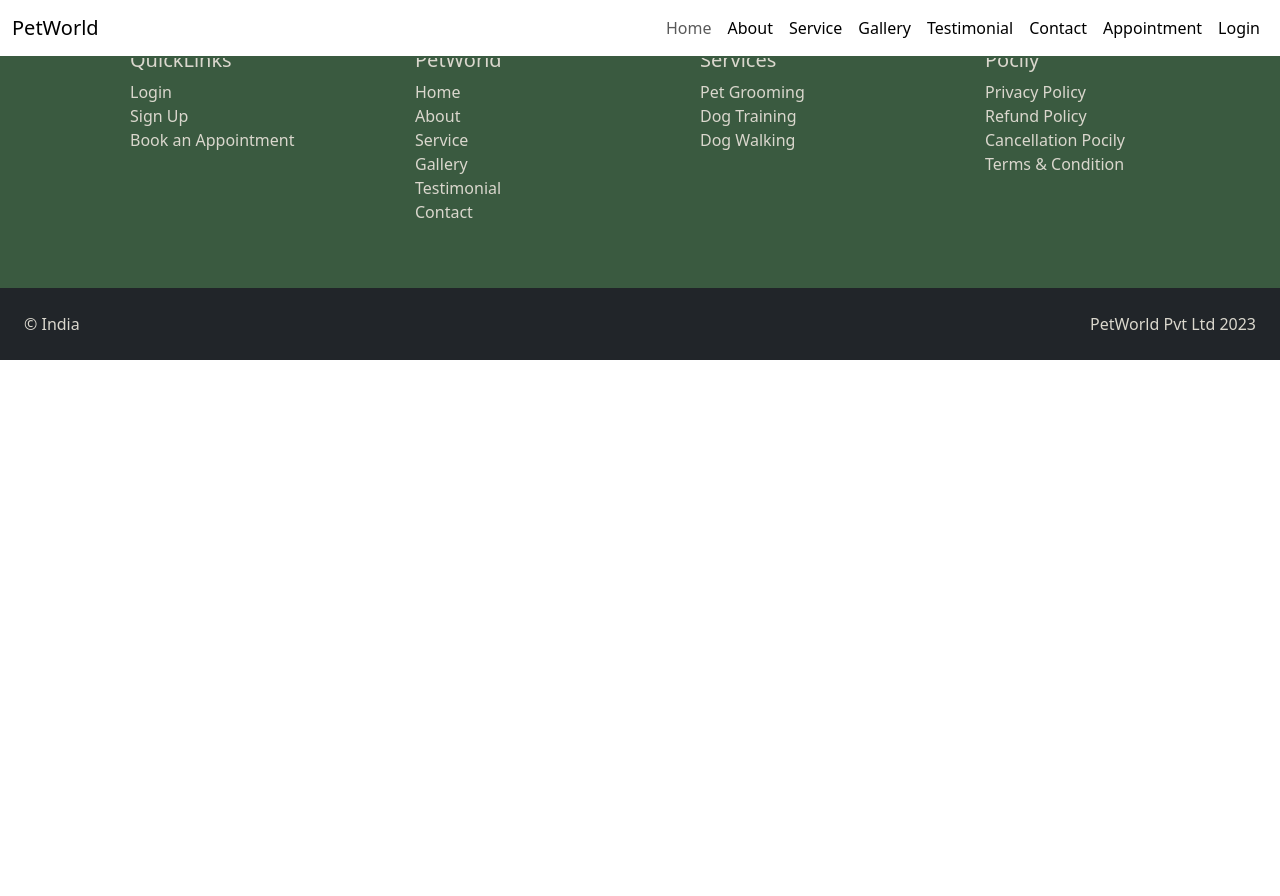
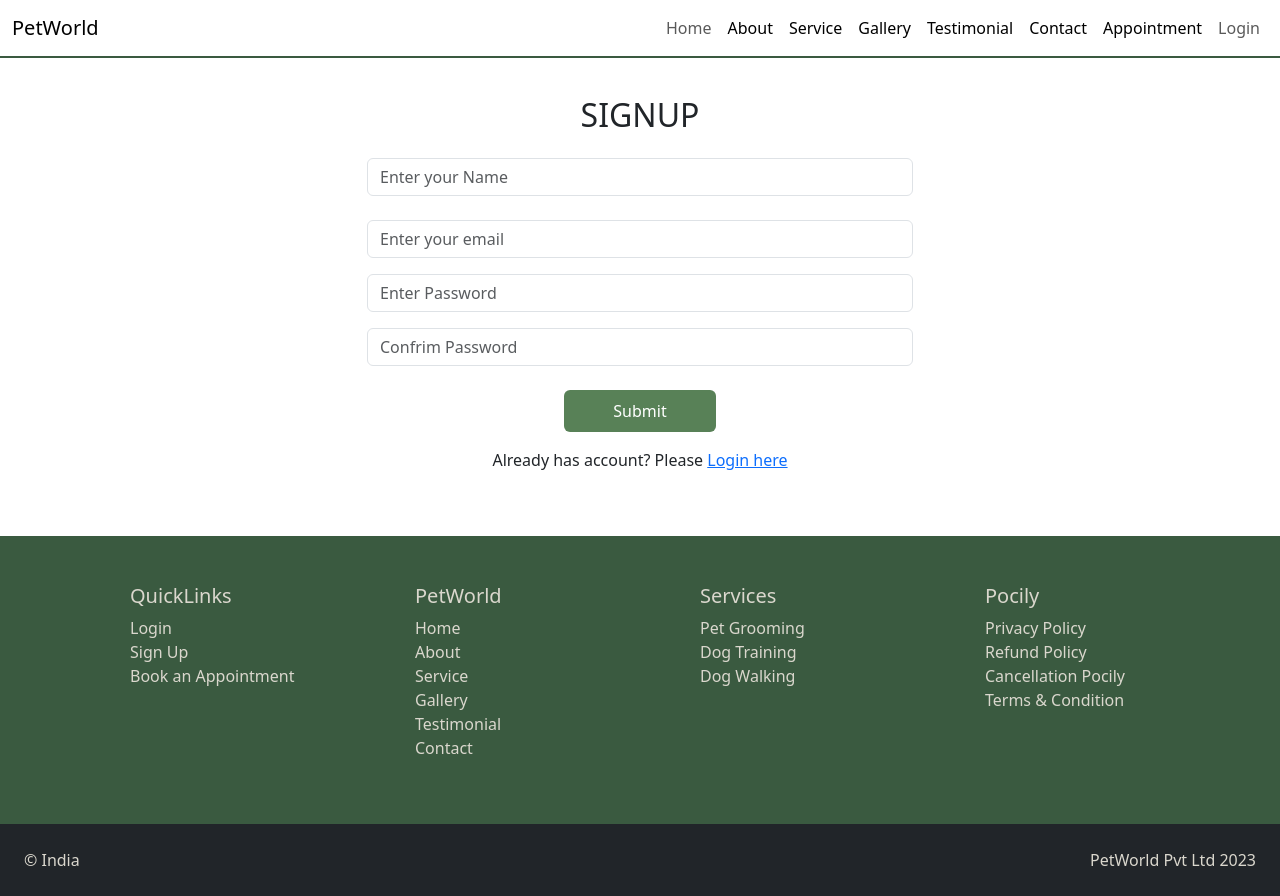
Before and after one commit to Lavanya-Sathya/PetWorld, a React (Vite) app: page /signup in a window 1280 px wide. Before the commit the page ends 800 px from the top, so only its background shows below. Built offline with nearby package versions, Linux system fonts and the light colour scheme.

Commit message:
signup-login-added

```diff
--- a/src/App.jsx
+++ b/src/App.jsx
@@ -4,17 +4,19 @@ import Header from "./components/Header/Header";
 import Footer from "./components/Footer/Footer";
 import { BrowserRouter, Routes, Route } from "react-router-dom";
 import Home from "./pages/Home";
+import Login from "./pages/Login";
+import Signup from "./pages/Signup";
 
 function App() {
   return (
     <BrowserRouter>
-      <div className="App">
-        <Header />
-        <Routes>
-          <Route path="/" element={<Home />} />
-        </Routes>
-        <Footer />
-      </div>
+      <Header />
+      <Routes>
+        <Route path="/" element={<Home />} />
+        <Route path="/login" element={<Login />} />
+        <Route path="/signup" element={<Signup />} />
+      </Routes>
+      <Footer />
     </BrowserRouter>
   );
 }
--- a/src/components/Header/Header.jsx
+++ b/src/components/Header/Header.jsx
@@ -51,7 +51,7 @@ const Header = () => {
             <NavLink className="nav-link linkHeader" to="#">
               Appointment
             </NavLink>
-            <NavLink className="nav-link linkHeader" to="#">
+            <NavLink className="nav-link linkHeader" to="/login">
               Login
             </NavLink>
           </div>
--- a/src/index.scss
+++ b/src/index.scss
@@ -19,6 +19,7 @@ $color4: #3a5a40;
 }
 .linkHeader:hover {
   border: 1px solid $color2;
+  color: $color1;
 }
 
 .btnCarousel1 {
@@ -27,4 +28,8 @@ $color4: #3a5a40;
 }
 .btnCarousel1:hover {
   background-color: $color4;
+  color: $color1;
 }
+input:focus {
+  outline: none !important;
+}
--- /dev/null
+++ b/src/pages/Login.jsx
@@ -0,0 +1,37 @@
+import React from "react";
+import { Link } from "react-router-dom";
+const Login = () => {
+  return (
+    <div className="container my-5 w-md-50">
+      <h2 className="text-center pt-5">LOGIN</h2>
+      <div className=" row ">
+        <div className="col-3"></div>
+        <div className="col-md-6">
+          <div className="mt-4">
+            <input
+              type="text"
+              className="form-control"
+              placeholder="Enter email"
+            />
+          </div>
+          <div className="mt-3">
+            <input
+              type="text"
+              className="form-control"
+              placeholder="Enter Password"
+            />
+          </div>
+          <div className="mt-4 text-center">
+            <button className="btn btnCarousel1 py-2 px-5">Submit</button>
+          </div>
+          <p className="text-center my-3">
+            New User? Please <Link to="/signup">SignUp here</Link>
+          </p>
+        </div>
+        <div className="col-3"></div>
+      </div>
+    </div>
+  );
+};
+
+export default Login;
--- /dev/null
+++ b/src/pages/Signup.jsx
@@ -0,0 +1,51 @@
+import React from "react";
+import { Link } from "react-router-dom";
+const Signup = () => {
+  return (
+    <div className="container my-5 w-md-50">
+      <h2 className="text-center pt-5">SIGNUP</h2>
+      <div className=" row ">
+        <div className="col-3"></div>
+        <div className="col-md-6">
+          <div className="mt-3">
+            <input
+              type="text"
+              className="form-control"
+              placeholder="Enter your Name"
+            />
+          </div>
+          <div className="mt-4">
+            <input
+              type="text"
+              className="form-control"
+              placeholder="Enter your email"
+            />
+          </div>
+          <div className="mt-3">
+            <input
+              type="text"
+              className="form-control"
+              placeholder="Enter Password"
+            />
+          </div>
+          <div className="mt-3">
+            <input
+              type="text"
+              className="form-control"
+              placeholder="Confrim Password"
+            />
+          </div>
+          <div className="mt-4 text-center">
+            <button className="btn btnCarousel1 py-2 px-5">Submit</button>
+          </div>
+          <p className="text-center my-3">
+            Already has account? Please <Link to="/login">Login here</Link>
+          </p>
+        </div>
+        <div className="col-3"></div>
+      </div>
+    </div>
+  );
+};
+
+export default Signup;
```
